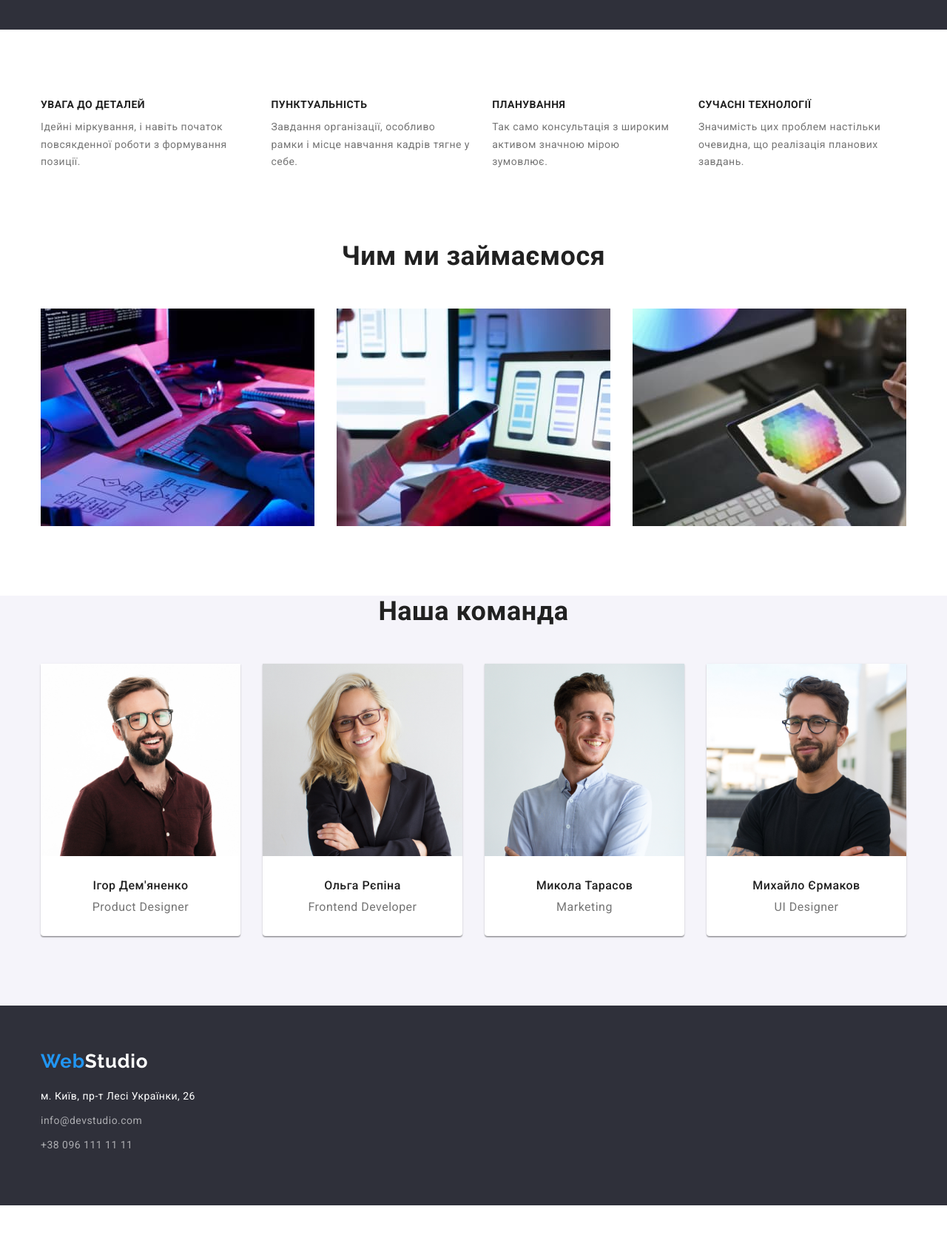
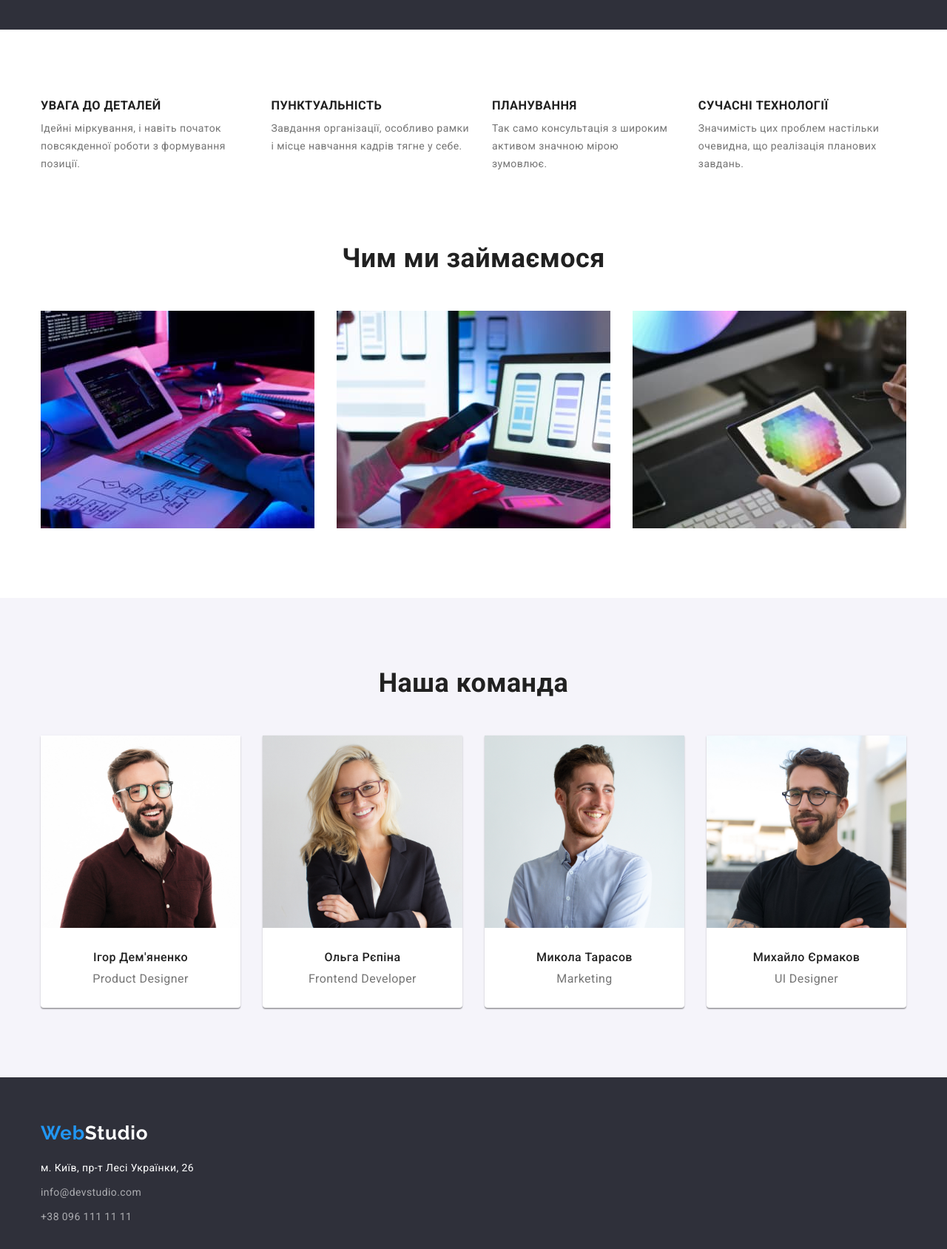
Before and after one commit to Werzeragna/goit-markup-hw-03, a plain HTML site: page index.html in a window 1280 px wide. Shown: the part 640-2328 px from the top of the page at 74% size. Before the commit the page ends 2269 px from the top, so only its background shows below. Drawn offline with nearby package versions, Linux system fonts and the light colour scheme.

Commit message:
Homework 3 v1.1
Модуль 3. Блокова модель. Flexbox.
Наступні зміни згідно правок:
1. font-size додано до .body. Зайві видалені.
2.Заміна .main nav padding-left-right:15px.
3.Задано box-shadow до фільтрів.
4. Задано padding-top до секції "Наша Команда"

```diff
--- a/css/styles.css
+++ b/css/styles.css
@@ -41,14 +41,17 @@ textarea,
 select {
   font: inherit;
 }
+
 a {
   text-decoration: none;
 }
+
 button {
   padding: 0;
   border: none;
   cursor: pointer;
 }
+
 .visually-hidden {
   position: absolute;
   width: 1px;
@@ -68,38 +71,45 @@ button {
   --bluebrand-color: #2196f3;
   --discription-color: #757575;
 }
+
 body {
   font-family: 'Roboto', sans-serif;
   font-style: normal;
   letter-spacing: 0.03em;
   color: var(--brand-color);
   background-color: #fff;
+  font-size: 14px;
 }
+
 .container {
   max-width: 1200px;
   margin: 0 auto;
   padding: 0 15px;
 }
+
 .section {
   padding-top: 94px;
   padding-bottom: 94px;
 }
 
 /* -----------HEADER--------- */
+
 .header {
-  font-size: 14px;
   height: 80px;
 }
+
 .main-nav {
   display: flex;
   align-items: center;
-  padding: 24px 0 25px 0;
+  padding: 24px 15px 25px 15px;
 }
+
 .studio-nav {
   display: flex;
   align-items: center;
   margin-right: auto;
 }
+
 .contact-nav {
   display: flex;
   margin-left: auto;
@@ -119,22 +129,27 @@ body {
   letter-spacing: 0.03em;
   margin-right: 93px;
 }
+
 .logospan {
   color: var(--bluebrand-color);
 }
+
 .nav-link {
   color: var(--brand-color);
   font-weight: 500;
   line-height: 1.14;
 }
+
 .nav-list {
   letter-spacing: 0.02em;
   margin-right: 50px;
 }
+
 .contact-list {
   letter-spacing: 0.02em;
   margin-left: 50px;
 }
+
 .nav-link:hover,
 .nav-link:focus,
 .mlink:hover,
@@ -143,17 +158,20 @@ body {
 .tlink:focus {
   color: var(--bluebrand-color);
 }
+
 .active-link {
   color: var(--bluebrand-color);
 }
+
 .mlink,
 .tlink {
   color: #757575;
   font-weight: 500;
   line-height: 1.14;
 }
-/* -------MAIN------- */
-/* -------HERO------- */
+
+/* -------PROMO------- */
+
 .promo {
   max-width: 1600px;
   background-color: #2f303a;
@@ -164,6 +182,7 @@ body {
   padding-top: 200px;
   padding-bottom: 200px;
 }
+
 .promo-txt {
   font-style: normal;
   font-weight: 900;
@@ -174,6 +193,7 @@ body {
   margin-bottom: 30px;
   max-width: 696px;
 }
+
 .promo-button {
   font-weight: 700;
   font-size: 16px;
@@ -188,42 +208,64 @@ body {
   align-items: center;
   text-align: center;
   letter-spacing: 0.06em;
-  /* margin-bottom: 200px; */
 }
+
 .promo-button:hover,
-.promo-button:focus {
+.promo-button:focus,
+.promo-button:active {
   background-color: #188ce8;
   color: #fff;
+  border: 0;
 }
+
 /* --------SKILL SECTION-------- */
+
 .skills-list {
   display: flex;
 }
+
 .skill-item:not(:last-child) {
   margin-right: 30px;
 }
 .skill {
   font-weight: 700;
-  font-size: 14px;
   line-height: 1.14;
   color: var(--brand-color);
   padding-bottom: 10px;
 }
 .skill-description {
-  font-size: 14px;
   line-height: 1.71;
   color: var(--discription-color);
 }
+
 /* --------ABOUT US------- */
+
 .about {
   padding-top: 0;
 }
+
+.about-title {
+  font-weight: 700;
+  font-size: 36px;
+  line-height: 42px;
+  color: var(--brand-color);
+  text-align: center;
+  margin-bottom: 50px;
+}
+
 .about-list {
   display: flex;
 }
+
 .about-item:not(:last-child) {
   margin-right: 30px;
 }
+
+.team {
+  background-color: #f5f4fa;
+  padding-top: 0;
+}
+
 .we-are {
   font-weight: 700;
   font-size: 36px;
@@ -231,28 +273,30 @@ body {
   color: var(--brand-color);
   text-align: center;
   margin-bottom: 50px;
+  padding-top: 94px;
 }
-.team {
-  background-color: #f5f4fa;
-  padding-top: 0;
-}
+
 .team-list {
   display: flex;
 }
+
 .team-member {
   box-shadow: 0px 1px 3px rgba(0, 0, 0, 0.12), 0px 1px 1px rgba(0, 0, 0, 0.14),
     0px 2px 1px rgba(0, 0, 0, 0.2);
   border-radius: 0px 0px 4px 4px;
   background-color: #fff;
 }
+
 .team-member:not(:last-child) {
   margin-right: 30px;
 }
+
 .team-member-info {
   padding-top: 30px;
   padding-bottom: 30px;
   align-items: center;
 }
+
 .name {
   font-weight: 500;
   font-size: 16px;
@@ -261,21 +305,22 @@ body {
   text-align: center;
   margin-bottom: 10px;
 }
+
 .rank {
   font-size: 16px;
   line-height: 19px;
   color: var(--discription-color);
   text-align: center;
 }
+
 /* --------FOOTER------- */
+
 .footer {
-  font-size: 14px;
   background-color: #2f303a;
-}
-.footer-container {
   padding-top: 60px;
   padding-bottom: 60px;
 }
+
 .footer-logo {
   color: #fff;
   width: 145px;
@@ -288,19 +333,27 @@ body {
   font-size: 26px;
   line-height: 1.19;
   letter-spacing: 0.03em;
+  margin-bottom: 20px;
 }
+
 .address {
   line-height: 1.71;
   font-style: normal;
   margin-top: 20px;
 }
+
 .footer-list {
-  margin: 9px auto;
+  margin-bottom: 9px
 }
+.footer-list:last-child {
+  margin-bottom: 0;
+}
+
 .address-map {
   color: #fff;
   line-height: 1.71;
 }
+
 .address-map:hover,
 .address-map:focus,
 .address-mail:hover,
@@ -309,26 +362,31 @@ body {
 .address-tel:focus {
   color: var(--bluebrand-color);
 }
+
 .address-mail,
 .address-tel {
   color: rgba(255, 255, 255, 0.6);
   line-height: 1.71;
   font-style: normal;
 }
+
 .list {
   list-style-type: none;
 }
 
 /* -------PORTFOLIO------- */
+
 .filter-list {
   display: flex;
   align-items: center;
   justify-content: center;
   margin: 8px 8px 50px 8px;
 }
+
 .filter-item {
   margin-right: 10px;
 }
+
 .filter-button {
   background-color: #f5f4fa;
   cursor: pointer;
@@ -338,32 +396,39 @@ body {
   border-radius: 4px;
   padding: 6px 22px;
 }
+
 .filter-item:last-child {
   margin-right: 0px;
 }
+
 .filter-button:hover,
 .filter-button:focus,
 .filter-button:active {
   background-color: var(--bluebrand-color);
   color: #fff;
   cursor: pointer;
-  box-shadow: #0000001a;
+  box-shadow: 0px 3px 1px rgba(0, 0, 0, 0.1), 0px 1px 2px rgba(0, 0, 0, 0.08),
+    0px 2px 2px rgba(0, 0, 0, 0.12);
 }
+
 .project-list {
   display: flex;
   flex-wrap: wrap;
   gap: 30px;
 }
+
 .project-item {
   border-bottom: 1px solid;
   border-color: #eeeeee;
 }
+
 .project-card-border {
   border-left: 1px solid #eeeeee;
   border-right: 1px solid #eeeeee;
   border-bottom: 1px solid #eeeeee;
   padding: 20px 24px;
 }
+
 .project-name {
   font-weight: 700;
   font-size: 18px;
@@ -371,6 +436,7 @@ body {
   color: var(--brand-color);
   letter-spacing: 0.06em;
 }
+
 .project-type {
   font-size: 16px;
   line-height: 1.88;
--- a/index.html
+++ b/index.html
@@ -85,7 +85,7 @@
       <!--Чим ми займаємося-->
       <section class="about section">
         <div class="container">
-          <h2 class="we-are">Чим ми займаємося</h2>
+          <h2 class="about-title">Чим ми займаємося</h2>
           <ul class="list about-list">
             <li class="about-item">
               <img src="./img/box1.jpg" alt="Тицяємо по клавітурі" width="370" height="294" />
```
